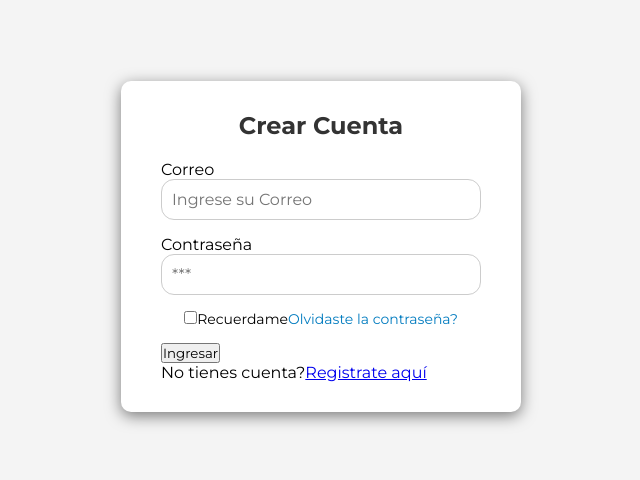
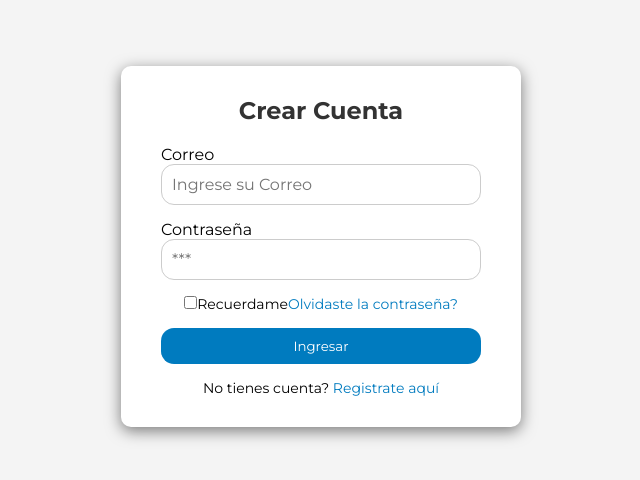
Before and after one commit to fred001-lop/Formulario-2, a plain HTML site: page index.html in a window 1280 px wide. Shown: the part 154-634 px from the top of the page, without its empty margins (319-959 px from the left). Drawn offline with Linux system fonts and the light colour scheme.

Commit message:
Update Css

```diff
--- a/assets/style.css
+++ b/assets/style.css
@@ -1,5 +1,9 @@
 @import url('https://fonts.googleapis.com/css2?family=Krona+One&family=Montserrat:ital,wght@0,100..900;1,100..900&display=swap');
 
+
+:root{
+    --color-primario: #007bbf;
+}
 
 
 *{
@@ -56,10 +60,50 @@ body{
 }
 
 .options a{
-    color: #007bbf;
+    color: var(--color-primario);
     text-decoration: none;
     }
 
 .options a:hover{
     text-decoration: underline;
 }
+
+.btn{
+    width: 100%;
+    background-color: var(--color-primario);
+    color: #fff;
+    padding: 10px;
+    border: none;
+    border-radius: 13px;
+    cursor: pointer;
+    transition: background-color 0.3s;
+
+
+}
+
+.btn:hover{
+    background-color: #0056b3;
+}
+
+.register-link{
+    text-align: center;
+    margin-top: 15px;
+    font-size: 14px;
+}
+
+.register-link a{
+    text-decoration: none;
+    color: var(--color-primario);
+}
+
+.register-link a:hover{
+    text-decoration: underline;
+
+}
+
+@media (max-width: 480px){
+
+    .container{
+        padding: 20px;
+    }
+}
```
Also changed, not shown: index.html (+1 -1 lines).
